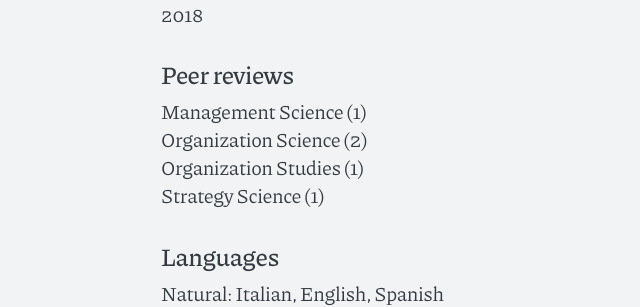
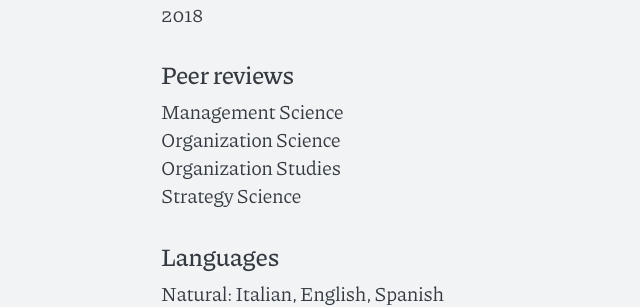
Before and after one commit to piazzai/piazzai.github.io, a Jekyll site: the page built from cv.md, in a window 1280 px wide and 900 px high, scrolled down 5251 px. Shown: the part 221-528 px from the top of the window, without its empty margins (206-846 px from the left). Built offline with Jekyll 4.4.1, drawn with Linux system fonts in a browser that asks for light colours.

Commit message:
Remove review counts

```diff
--- a/cv.md
+++ b/cv.md
@@ -183,10 +183,10 @@
 
 ## Peer reviews
 
-Management Science (1)
-Organization Science (2)
-Organization Studies (1)
-Strategy Science (1)
+Management Science
+Organization Science
+Organization Studies
+Strategy Science
 
 ## Languages
 
```
